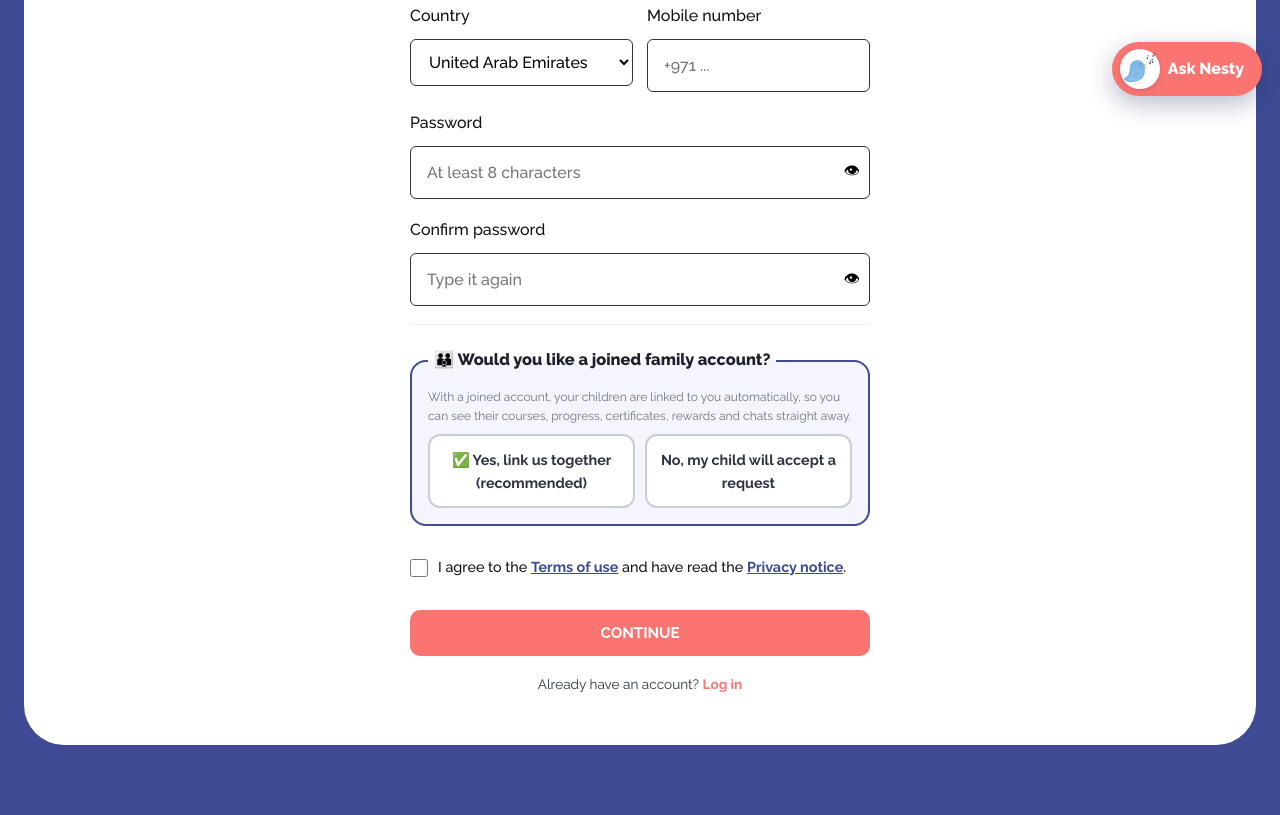
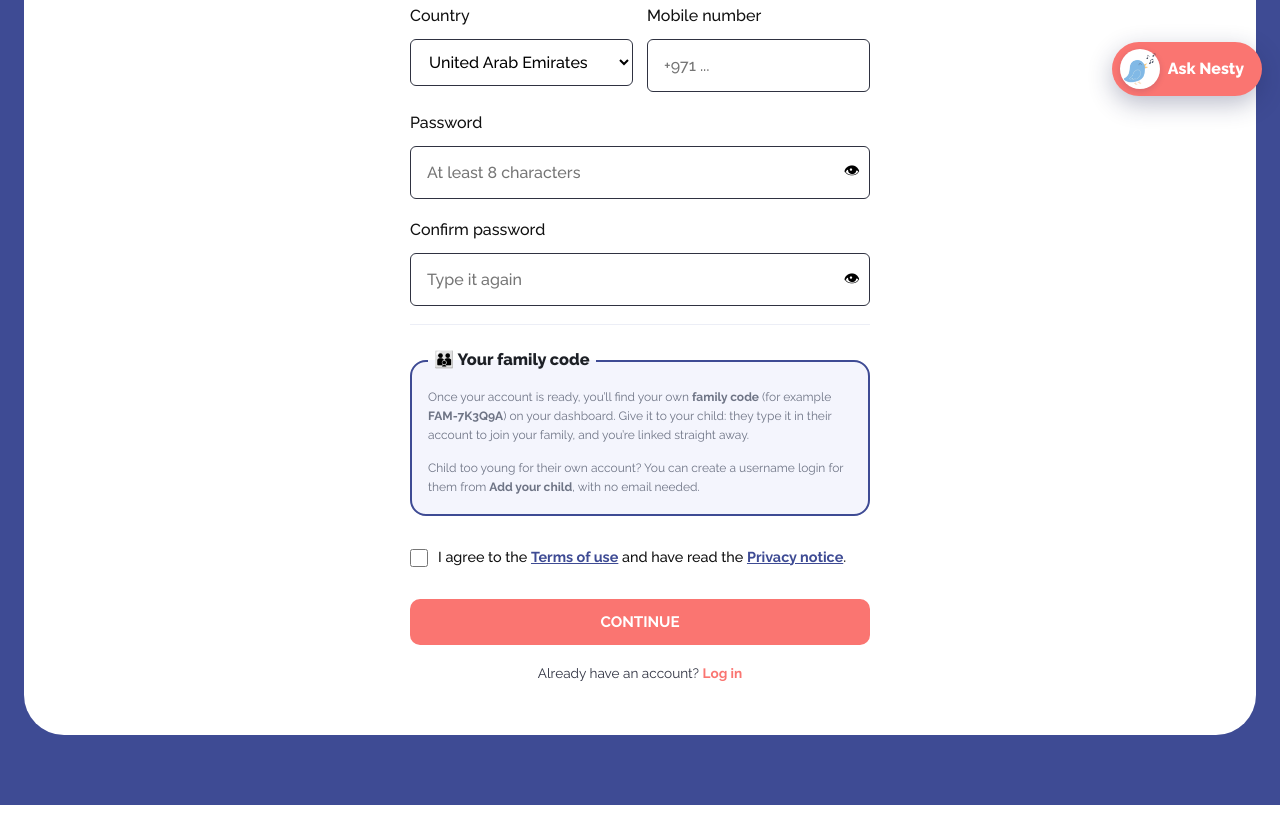
Before and after one commit to ThinkNest26/ThinkNest26.github.io, a plain HTML site: page parent-signup.html in a window 1280 px wide. Shown: the part 686-1501 px from the top of the page. Drawn offline with nearby package versions, Linux system fonts and the light colour scheme.

Commit message:
Family code on parent sign-up
Replaced the joined family account question with the family code

```diff
--- a/family.js
+++ b/family.js
@@ -34,7 +34,7 @@ function famValidate() {
   if (kids.some(k => !k.name)) return 'Please type each child’s full name.';
   if (kids.some(k => !k.grade)) return 'Please choose a grade for each child.';
   if ([...document.querySelectorAll('#fam-kids .fam-child')].some(fs => (fs.querySelector('input[type=radio]:checked') || {}).value === 'yes' && !fs.querySelector('[data-k=email]').value.trim())) return 'Please type the Think Nest email for any child who already has an account.';
-  if (!document.querySelector('input[name=family_joined]:checked')) return 'Please choose whether you’d like a joined family account.';
+  if (document.querySelector('input[name=family_joined]') && !document.querySelector('input[name=family_joined]:checked')) return 'Please choose whether you’d like a joined family account.';
   return '';
 }
 
--- a/parent-signup.html
+++ b/parent-signup.html
@@ -55,12 +55,9 @@
         </label>
         <section class="fam-section">
           <fieldset class="parent-q">
-            <legend>👪 Would you like a joined family account?</legend>
-            <p class="meta">With a joined account, your children are linked to you automatically, so you can see their courses, progress, certificates, rewards and chats straight away.</p>
-            <div class="parent-q-btns fam-joined">
-              <label><input type="radio" name="family_joined" value="yes"><span>✅ Yes, link us together (recommended)</span></label>
-              <label><input type="radio" name="family_joined" value="no"><span>No, my child will accept a request</span></label>
-            </div>
+            <legend>👪 Your family code</legend>
+            <p class="meta">Once your account is ready, you’ll find your own <b>family code</b> (for example <b>FAM-7K3Q9A</b>) on your dashboard. Give it to your child: they type it in their account to join your family, and you’re linked straight away.</p>
+            <p class="meta" style="margin-top:6px">Child too young for their own account? You can create a username login for them from <b>Add your child</b>, with no email needed.</p>
           </fieldset>
         </section>
         <p class="form-error" id="psignup-error" role="alert" hidden></p>
@@ -76,7 +73,7 @@
   <script src="supabase-config.js?v=172"></script>
   <script src="app.js?v=183"></script>
   <script src="captcha.js?v=171"></script>
-  <script src="family.js?v=191"></script>
+  <script src="family.js?v=192"></script>
   <script src="parent.js?v=174"></script>
   <script>startParentSignup(); initFamilySignup();</script>
   <script src="aichat.js?v=3" defer></script>
```
Also changed, not shown: add-child.html (+1 -1 lines), parent-dashboard.html (+1 -1 lines), signup.html (+1 -1 lines).
